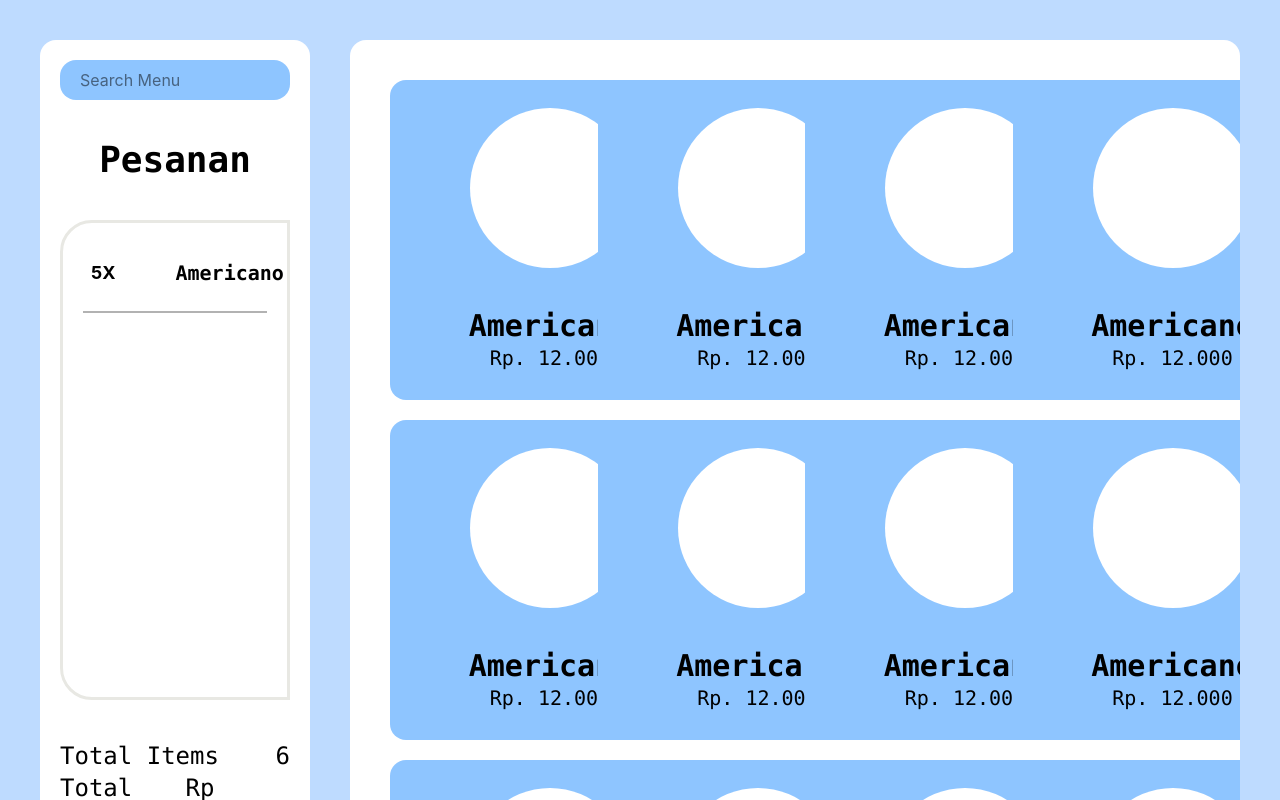
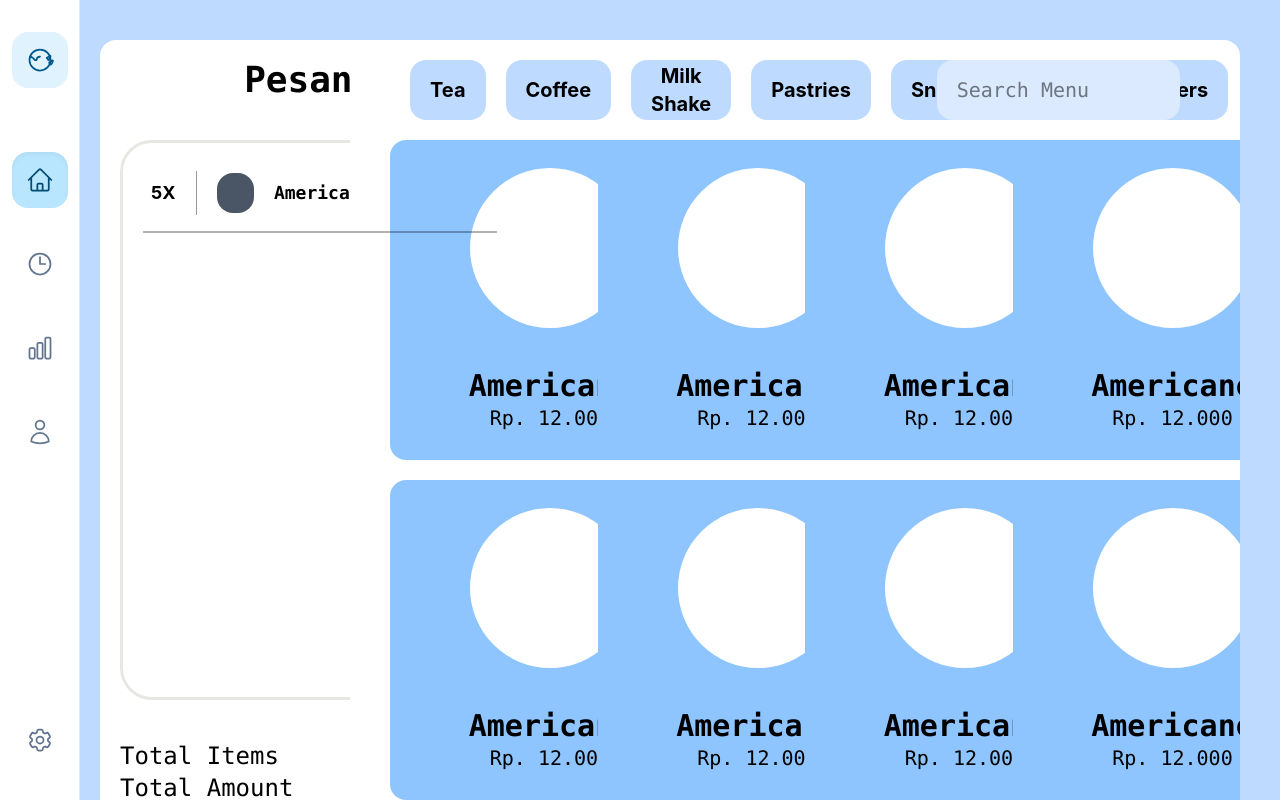
Before and after one commit to Corneldiii/Cashier-Cafe-Frontend, a React (Vite) app: page /Menu in a window 1280 px wide. Shown: the top 800 px of the page. Built offline with nearby package versions, Linux system fonts and the light colour scheme.

Commit message:
feat(Menu) : add navabr and classification type of menu

```diff
--- a/package.json
+++ b/package.json
@@ -10,6 +10,7 @@
     "preview": "vite preview"
   },
   "dependencies": {
+    "@heroicons/react": "^2.2.0",
     "@tailwindcss/vite": "^4.2.4",
     "react": "^19.2.5",
     "react-dom": "^19.2.5",
--- /dev/null
+++ b/src/components/Navbar.jsx
@@ -0,0 +1,69 @@
+import React, { useState } from 'react';
+import {
+  HomeIcon,
+  ClockIcon,
+  ChartBarIcon,
+  UserIcon,
+  Cog6ToothIcon,
+} from '@heroicons/react/24/outline';
+
+const MoonStarIcon = ({ className }) => (
+  <svg
+    viewBox="0 0 24 24"
+    fill="none"
+    className={className}
+    stroke="currentColor"
+    strokeWidth="1.5"
+    strokeLinecap="round"
+    strokeLinejoin="round"
+  >
+    <path d="M12 21a9 9 0 1 0 0-18 9 9 0 0 0 0 18zM19 12c.5 0 .9-.3 1.1-.8L21 9a.5.5 0 0 0-.1-.6.5.5 0 0 0-.6.1L18 10a.5.5 0 0 0 0 .7.5.5 0 0 0 .6.1L19 12zM21 16c.5 0 .9-.3 1.1-.8L23 13a.5.5 0 0 0-.1-.6.5.5 0 0 0-.6.1L20 14a.5.5 0 0 0 0 .7.5.5 0 0 0 .6.1L21 16z"></path>
+    <path d="M12 9c-1.5 0-2.8 1.2-3 2.8-.2.2-.5.3-.8.3-.3 0-.6-.1-.8-.3C6.3 10.2 5 9 3.5 9"></path>
+  </svg>
+);
+
+const menuItems = [
+  { name: 'Home', icon: HomeIcon, id: 1 },
+  { name: 'History', icon: ClockIcon, id: 2 },
+  { name: 'Reports', icon: ChartBarIcon, id: 3 },
+  { name: 'Staff', icon: UserIcon, id: 4 },
+];
+
+const Navbar = () => {
+  const [activeItemId, setActiveItemId] = useState(1);
+
+  return (
+    <div className="flex h-screen w-20 flex-col items-center justify-between border-r border-slate-200 bg-white py-8 absolute left-0 top-0">
+      <div className="flex h-14 w-14 items-center justify-center rounded-2xl bg-sky-100 text-sky-800">
+        <MoonStarIcon className="h-7 w-7" />
+      </div>
+      <nav className="flex-1 pt-16">
+        <ul className="flex flex-col items-center space-y-7">
+          {menuItems.map((item) => (
+            <li key={item.id}>
+              <button
+                onClick={() => setActiveItemId(item.id)}
+                className={`flex h-14 w-14 items-center justify-center rounded-2xl transition-all duration-200
+                  ${activeItemId === item.id
+                    ? 'bg-sky-200 text-sky-900 shadow-inner'
+                    : 'text-slate-500 hover:bg-slate-100 hover:text-slate-800'
+                  }
+                `}
+              >
+                <item.icon className="h-7 w-7" />
+              </button>
+            </li>
+          ))}
+        </ul>
+      </nav>
+
+      <div className="text-slate-500 transition-colors hover:text-slate-900">
+        <button className="flex h-14 w-14 items-center justify-center rounded-2xl hover:bg-slate-100">
+          <Cog6ToothIcon className="h-7 w-7" />
+        </button>
+      </div>
+    </div>
+  );
+};
+
+export default Navbar;
--- a/src/page/Menu.jsx
+++ b/src/page/Menu.jsx
@@ -1,21 +1,23 @@
 import React from 'react'
+import Navbar from '../components/Navbar';
+
 
 const Menu = () => {
   return (
     <div className='bg-blue-200 w-screen h-screen lg:p-10'>
+      <Navbar></Navbar>
       <div className="grid grid-cols-12 lg:visible w-full h-full gap-10">
-        <div className="col-span-3 bg-white w-full h-full rounded-2xl p-5 flex flex-col items-center justify-start gap-10">
-          <input type="text" name="searchMenu" className='w-full h-10 bg-blue-300 p-5 rounded-2xl' placeholder='Search Menu' id="" />
+        <div className="col-span-3 bg-white ml-15 w-110 h-full rounded-2xl p-5 flex flex-col items-center justify-start gap-10">
 
           <h1 className='text-4xl font-mono font-bold'>Pesanan</h1>
 
-          <div className="flex flex-col w-full h-120 justify-start p-5 overflow-y-scroll gap-5 border-solid border-3 border-olive-200 rounded-tl-4xl rounded-bl-4xl">
+          <div className="flex flex-col w-full h-140 justify-start p-5 overflow-y-scroll gap-5 border-solid border-3 border-olive-200 rounded-tl-4xl rounded-bl-4xl">
             <div className="flex flex-col w-full h-fit">
               <div className="  w-full h-15 rounded-4xl flex justify-between items-center gap-5 px-2 py-2 ">
                 <h1 className='font-bold text-black text-lg'>5X</h1>
                 <div className="w-0.5 h-full bg-black opacity-40 "></div>
-                <div className="w-13 h-13 bg-gray-600 rounded-2xl"></div>
-                <h1 className='font-mono text-xl font-bold'>Americano</h1>
+                <div className="w-10 h-10 bg-gray-600 rounded-2xl"></div>
+                <h1 className='font-mono text-lg font-bold'>Americano</h1>
                 <h1 className='font-mono text-lg'>RP.60.000</h1>
               </div>
               <div className="w-full h-0.5 bg-black opacity-30 mt-2 mb-2"></div>
@@ -52,6 +54,21 @@ const Menu = () => {
 
         </div>
         <div className="col-span-9 bg-white w-full h-full rounded-2xl overflow-y-scroll">
+          <div className="gap-5 w-full  h-15 grid grid-cols-12 px-15 py-5 ">
+            <div className="col-span-8 w-full flex justify-between gap-5">
+              <div className="w-fit h-15 px-5 rounded-2xl bg-blue-200 text-center font-bold  text-xl flex justify-center items-center">Tea</div>
+              <div className="w-fit h-15 px-5 rounded-2xl bg-blue-200 text-center font-bold  text-xl flex justify-center items-center">Coffee</div>
+              <div className="w-fit h-15 px-5 rounded-2xl bg-blue-200 text-center font-bold  text-xl flex justify-center items-center">Milk Shake</div>
+              <div className="w-fit h-15 px-5 rounded-2xl bg-blue-200 text-center font-bold  text-xl flex justify-center items-center">Pastries</div>
+              <div className="w-fit h-15 px-5 rounded-2xl bg-blue-200 text-center font-bold  text-xl flex justify-center items-center">Snack</div>
+              <div className="w-fit h-15 px-5 rounded-2xl bg-blue-200 text-center font-bold  text-xl flex justify-center items-center">Havy Meal</div>
+              <div className="w-fit h-15 px-5 rounded-2xl bg-blue-200 text-center font-bold  text-xl flex justify-center items-center">Others</div>
+            </div>
+            <div className="col-span-4">
+              <input type="text" name="searchMenu" className='w-full h-15 text-xl font-mono bg-blue-100 p-5 rounded-2xl' placeholder='Search Menu' id="" />
+            </div>
+
+          </div>
           <div className="grid grid-cols-12 w-full h-full lg:p-10 gap-5">
             <div id='content-menu' className="col-span-3 bg-blue-300 lg:h-80 lg:w-80 rounded-2xl flex flex-col items-center justify-center hover:shadow-2xl transition-shadow duration-300 cursor-pointer ">
               <div className="bg-white lg:h-40 lg:w-40 rounded-full"></div>
```
Also changed, not shown: 1 other file (tests, documents, lock files or other folders).
